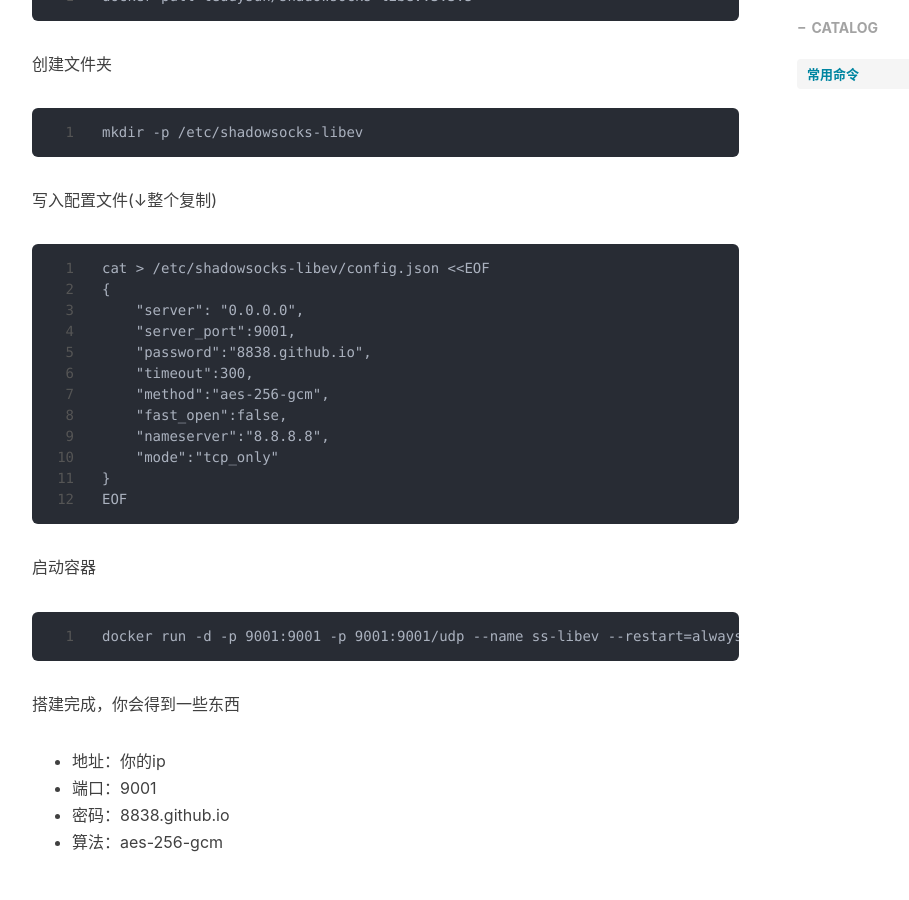
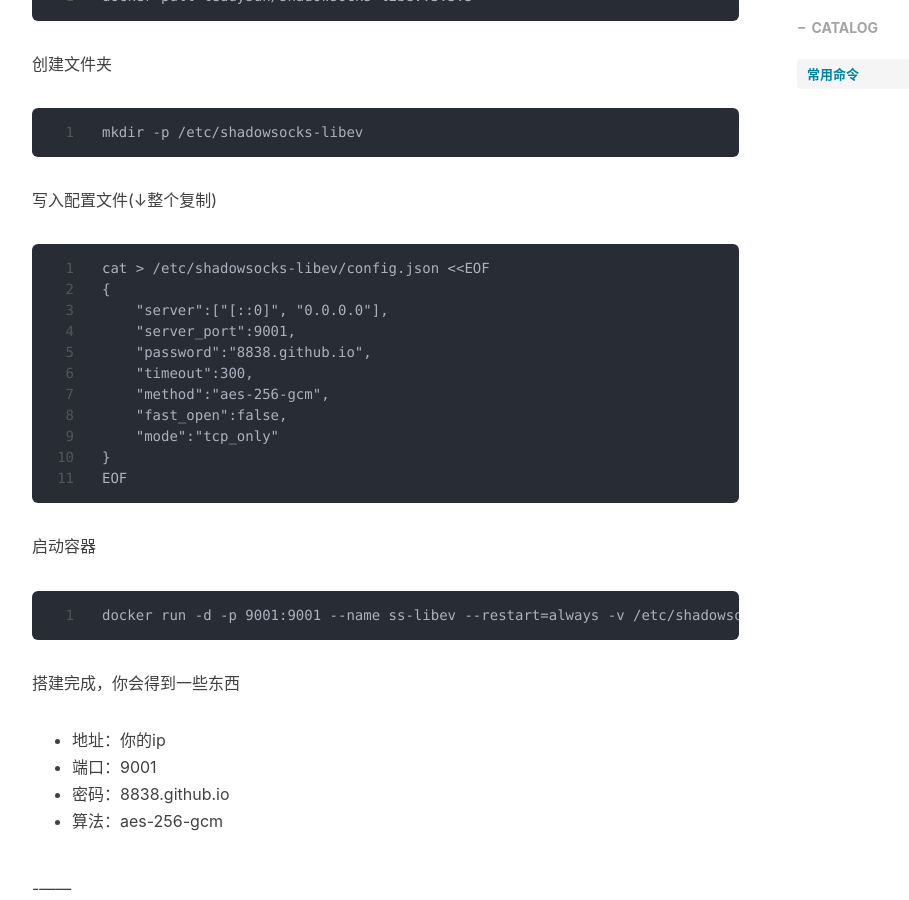
Before and after one commit to 8838/8838.github.io, a Jekyll site: the page built from _posts/2024-07-13-shadowsocks-libev.md, in a window 1280 px wide and 900 px high, scrolled down 1118 px. Shown: the whole window, without its empty margins (233-1142 px from the left). Built offline with Jekyll 4.4.1, drawn with Linux system fonts in a browser that asks for light colours; nearby versions of some CDN libraries; comment, search, counter and statistics services are not loaded.

Commit message:
Update 2024-07-13-shadowsocks-libev.md

````diff
--- a/_posts/2024-07-13-shadowsocks-libev.md
+++ b/_posts/2024-07-13-shadowsocks-libev.md
@@ -47,13 +47,12 @@ mkdir -p /etc/shadowsocks-libev
 ```
 cat > /etc/shadowsocks-libev/config.json <<EOF
 {
-    "server": "0.0.0.0",
+    "server":["[::0]", "0.0.0.0"],
     "server_port":9001,
     "password":"8838.github.io",
     "timeout":300,
     "method":"aes-256-gcm",
     "fast_open":false,
-    "nameserver":"8.8.8.8",
     "mode":"tcp_only"
 }
 EOF
@@ -62,7 +61,7 @@ EOF
 启动容器
 
 ```
-docker run -d -p 9001:9001 -p 9001:9001/udp --name ss-libev --restart=always -v /etc/shadowsocks-libev:/etc/shadowsocks-libev teddysun/shadowsocks-libev:3.3.5
+docker run -d -p 9001:9001 --name ss-libev --restart=always -v /etc/shadowsocks-libev:/etc/shadowsocks-libev teddysun/shadowsocks-libev:3.3.5
 ```
 
 搭建完成，你会得到一些东西
````
